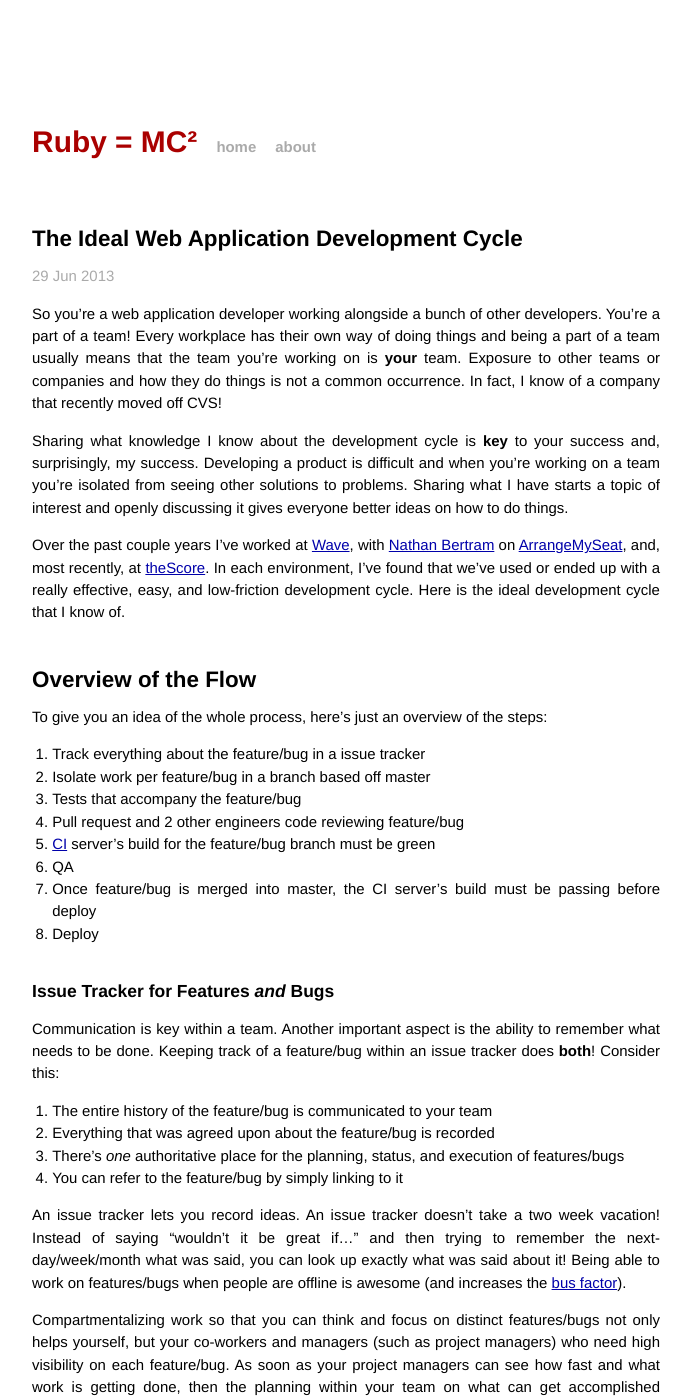
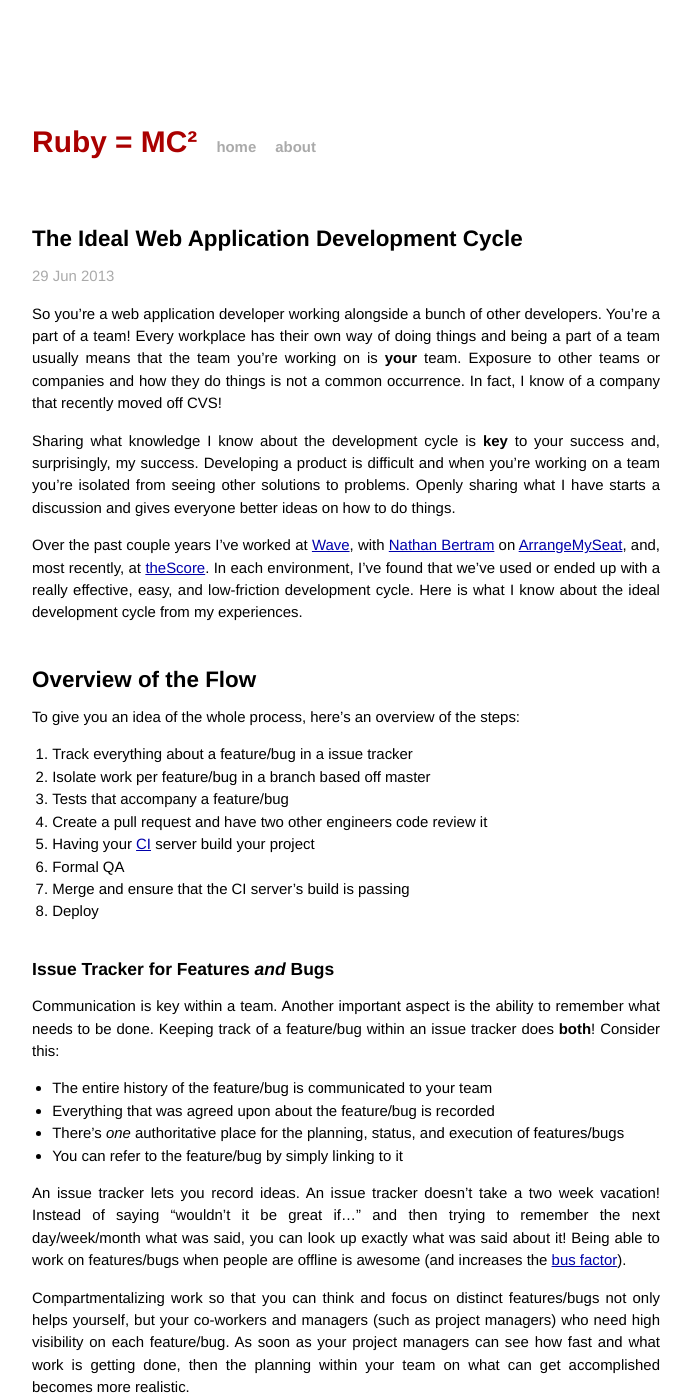
Before and after one commit to Nitrodist/markcampbell.me, a Jekyll site: the page built from _posts/2013-06-29-ideal-web-application-development-cycle.markdown, in a window 1280 px wide and 1400 px high. Shown: the whole window, without its empty margins (294-986 px from the left). Built offline with Jekyll 4.4.1, drawn with Linux system fonts in a browser that asks for light colours.

Commit message:
Many fixes for 'ideal development cycle' post

```diff
--- a/_posts/2013-06-29-ideal-web-application-development-cycle.markdown
+++ b/_posts/2013-06-29-ideal-web-application-development-cycle.markdown
@@ -7,33 +7,33 @@ categories: tutorial
 
 So you're a web application developer working alongside a bunch of other developers. You're a part of a team! Every workplace has their own way of doing things and being a part of a team usually means that the team you're working on is **your** team.  Exposure to other teams or companies and how they do things is not a common occurrence. In fact, I know of a company that recently moved off CVS!
 
-Sharing what knowledge I know about the development cycle is **key** to your success and, surprisingly, my success.  Developing a product is difficult and when you're working on a team you're isolated from seeing other solutions to problems. Sharing what I have starts a topic of interest and openly discussing it gives everyone better ideas on how to do things.
+Sharing what knowledge I know about the development cycle is **key** to your success and, surprisingly, my success.  Developing a product is difficult and when you're working on a team you're isolated from seeing other solutions to problems. Openly sharing what I have starts a discussion and gives everyone better ideas on how to do things.
 
-Over the past couple years I've worked at [Wave](https://www.waveapps.com/), with [Nathan Bertram](http://trueperspective.net/) on [ArrangeMySeat](https://arrangemyseat.com), and, most recently, at [theScore](http://www.thescore.com/). In each environment, I've found that we've used or ended up with a really effective, easy, and low-friction development cycle. Here is the ideal development cycle that I know of.
+Over the past couple years I've worked at [Wave](https://www.waveapps.com/), with [Nathan Bertram](http://trueperspective.net/) on [ArrangeMySeat](https://arrangemyseat.com), and, most recently, at [theScore](http://www.thescore.com/). In each environment, I've found that we've used or ended up with a really effective, easy, and low-friction development cycle. Here is what I know about the ideal development cycle from my experiences.
 
 ## Overview of the Flow
 
-To give you an idea of the whole process, here's just an overview of the steps:
+To give you an idea of the whole process, here's an overview of the steps:
 
-1. Track everything about the feature/bug in a issue tracker
+1. Track everything about a feature/bug in a issue tracker
 2. Isolate work per feature/bug in a branch based off master
-3. Tests that accompany the feature/bug
-4. Pull request and 2 other engineers code reviewing feature/bug
-5. [CI](https://en.wikipedia.org/wiki/Continuous_integration) server's build for the feature/bug branch must be green
-6. QA
-7. Once feature/bug is merged into master, the CI server's build must be passing before deploy
+3. Tests that accompany a feature/bug
+4. Create a pull request and have two other engineers code review it
+5. Having your [CI](https://en.wikipedia.org/wiki/Continuous_integration) server build your project
+6. Formal QA
+7. Merge and ensure that the CI server's build is passing
 8. Deploy
 
 ### Issue Tracker for Features *and* Bugs
 
 Communication is key within a team. Another important aspect is the ability to remember what needs to be done. Keeping track of a feature/bug within an issue tracker does **both**! Consider this:
 
-1. The entire history of the feature/bug is communicated to your team
-2. Everything that was agreed upon about the feature/bug is recorded
-3. There's *one* authoritative place for the planning, status, and execution of features/bugs
-4. You can refer to the feature/bug by simply linking to it
+* The entire history of the feature/bug is communicated to your team
+* Everything that was agreed upon about the feature/bug is recorded
+* There's *one* authoritative place for the planning, status, and execution of features/bugs
+* You can refer to the feature/bug by simply linking to it
 
-An issue tracker lets you record ideas. An issue tracker doesn't take a two week vacation! Instead of saying "wouldn't it be great if..." and then trying to remember the next-day/week/month what was said, you can look up exactly what was said about it! Being able to work on features/bugs when people are offline is awesome (and increases the [bus factor](http://en.wikipedia.org/wiki/Bus_factor)).
+An issue tracker lets you record ideas. An issue tracker doesn't take a two week vacation! Instead of saying "wouldn't it be great if..." and then trying to remember the next day/week/month what was said, you can look up exactly what was said about it! Being able to work on features/bugs when people are offline is awesome (and increases the [bus factor](http://en.wikipedia.org/wiki/Bus_factor)).
 
 Compartmentalizing work so that you can think and focus on distinct features/bugs not only helps yourself, but your co-workers and managers (such as project managers) who need high visibility on each feature/bug. As soon as your project managers can see how fast and what work is getting done, then the planning within your team on what can get accomplished becomes more realistic.
 
@@ -85,7 +85,7 @@ Having at least two other engineers look over your code and improve it ensures t
 
 Welcome the criticism from your colleagues and start discussing the problems and solutions. Developing software is a creative process with hundreds if not thousands of ways of solving problems. Your colleagues words help **you**.
 
-### QA
+### Formal QA
 
 A QA process acts similarly to the pull request process detailed above. However, the people who are poking at your code aren't necessarily going to be developers. What they do is try to approach it from a high-level and catch any corner-cases that you might have missed.
 
```
